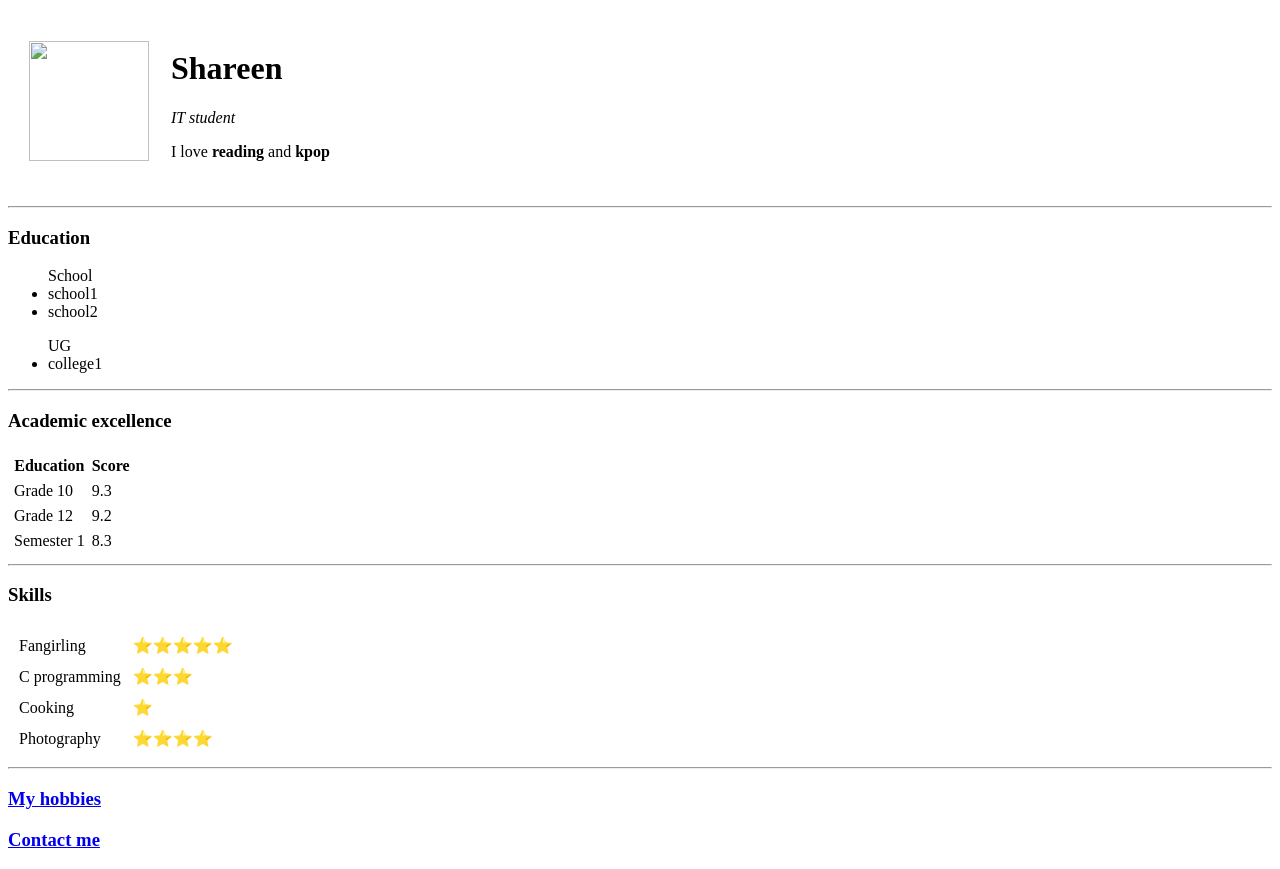
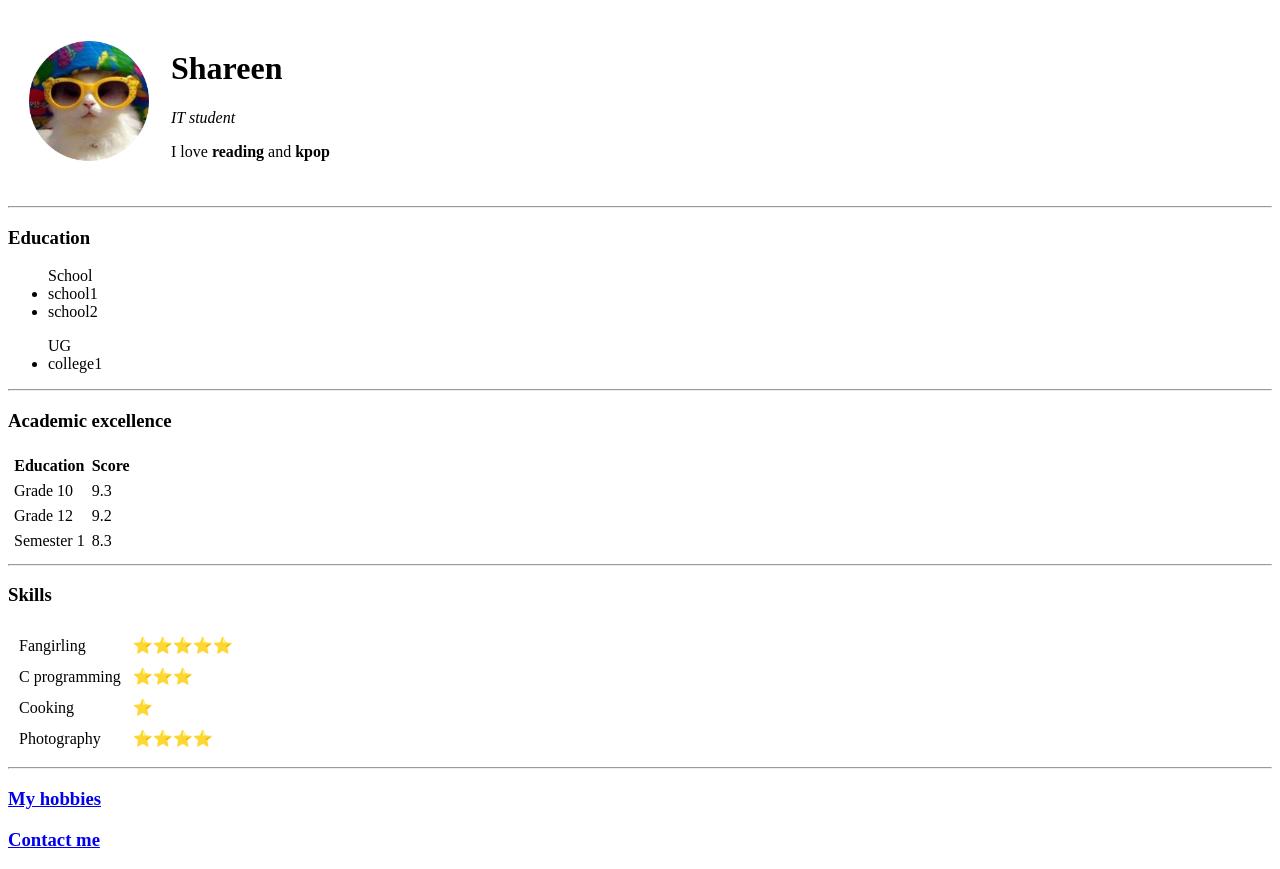
Before and after one commit to Shareencoco/cv, a plain HTML site: page index.html in a window 1280 px wide. Drawn offline with Linux system fonts and the light colour scheme.

Commit message:
changed the img source

```diff
--- a/index.html
+++ b/index.html
@@ -8,7 +8,7 @@
 
 <body>
   <table cellspacing="20">
-    <td><img src="Shareen cat pfp-modified (1).png" ,alt="Shareen profile picture" , height="120" , width="120" /></td>
+    <td><img src="shareenthecat.png" ,alt="Shareen profile picture" , height="120" , width="120" /></td>
     <td>
       <h1>Shareen</h1>
       <p><em>IT student</em></p>
```
